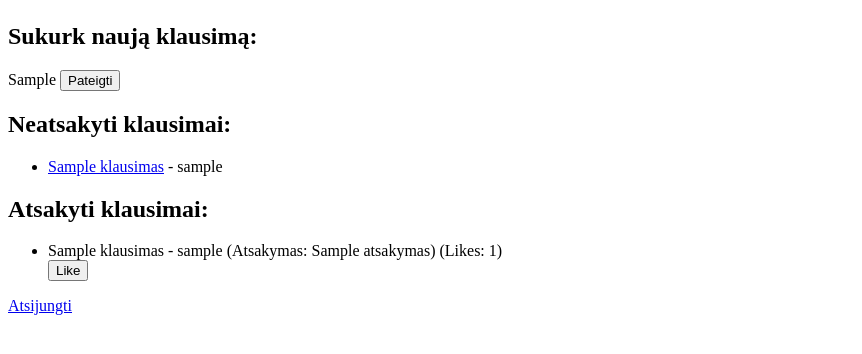
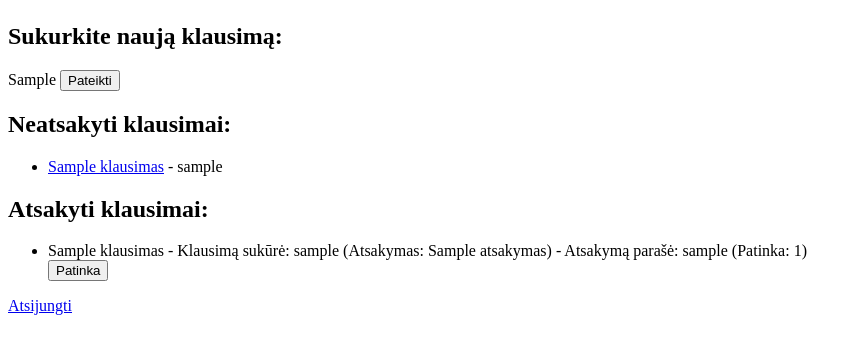
Before and after one commit to jonasjur/baigiamojo-uzduotis, a Django app: template accounts/templates/dashboard.html in a window 1280 px wide. Shown: the part 57-411 px from the top of the page, without its empty margins (0-862 px from the left). Run offline with Django 3.2, Linux system fonts and the light colour scheme; the template is opened without the code that fills it: most values are stand-ins (such as "Sample title", 1, 10 or a date in 2020).

Commit message:
rodo kuris vartotojas kuri klausima sukure ir atsake

```diff
--- a/accounts/forms.py
+++ b/accounts/forms.py
@@ -1,5 +1,4 @@
 from django import forms
-
 from accounts.models import NeatsakytasKlausimas
 
 
--- a/accounts/templates/dashboard.html
+++ b/accounts/templates/dashboard.html
@@ -1,45 +1,71 @@
 {% extends 'index.html' %}
+{% block content %}
 
-{% block content %}
     <h1>Sveiki, {{ user.username }}</h1>
+    <!-- Rodo pasveikinimo žinutę su prisijungusio vartotojo vardu -->
 
-    <h2>Sukurk naują klausimą:</h2>
+    <h2>Sukurkite naują klausimą:</h2>
+    <!-- Antraštė naujo klausimo formai sukurti -->
+
     <form method="post" action="{% url 'klausimo_ivedimo' %}">
+
         {% csrf_token %}
-        {{ forma.as_p }} {# Display the form fields #}
-        <button type="submit">Pateigti</button>
+        {{ forma.as_p }}
+        <!-- Atvaizduoja visus formos laukus ir etiketes -->
+        <button type="submit">Pateikti</button>
+        <!-- Mygtukas naujo klausimo sukūrimui -->
     </form>
 
     <h2>Neatsakyti klausimai:</h2>
+    <!-- Antraštė neatsakytų klausimų sąrašui -->
+
     <ul>
+        <!-- Pradedame neatsakytų klausimų sąrašo žymėjimą -->
         {% for klausimas in neatsakyti_klausimai %}
+            <!-- Ciklas per neatsakytų klausimų sąrašą -->
             <li>
                 <a href="{% url 'klausimo_atvaizdavimas' klausimas.id %}">{{ klausimas.klausimas }}</a>
+                <!-- Rodo nuorodą į klausimo peržiūros puslapį -->
                 <span class="author"> - {{ klausimas.vartotojas.username }}</span>
+                <!-- Rodo klausimo autoriaus vardą -->
             </li>
         {% endfor %}
     </ul>
 
     <h2>Atsakyti klausimai:</h2>
+    <!-- Antraštė atsakytiems klausimams sąrašui -->
+
     <ul>
+        <!-- Pradedame atsakytiems klausimams sąrašo žymėjimą -->
         {% for klausimas in atsakyti_klausimai %}
+            <!-- Ciklas per atsakytiems klausimams sąrašą -->
             <li>
                 {{ klausimas.klausimas }}
-                <span class="author"> - {{ klausimas.vartotojas.username }}</span>
+                <!-- Rodo klausimo tekstą -->
+                <span class="author"> - Klausimą sukūrė: {{ klausimas.vartotojas.username }}</span>
+                <!-- Rodo klausimo autoriaus vardą -->
+
                 {% if klausimas.atsakymas %}
+                    <!-- Tikrina, ar yra atsakymas į klausimą -->
                     (Atsakymas: {{ klausimas.atsakymas }})
-
-                    (Likes: {{ klausimas.liked_by.count }})
+                    <!-- Rodo atsakymo tekstą -->
+                    <span class="answer-author"> - Atsakymą parašė: {{ klausimas.atsakymo_vartotojas.username }}</span>
+                    <!-- Rodo atsakymo autoriaus vardą -->
+                    (Patinka: {{ klausimas.liked_by.count }})
+                    <!-- Rodo patinkančių skaičių atsakymui -->
 
                     {% if request.user in klausimas.liked_by.all %}
+                        <!-- Tikrina, ar dabartinis vartotojas patiko atsakymą -->
                         <form method="post" action="{% url 'like_answer' klausimas.id %}">
                             {% csrf_token %}
-                            <button type="submit">Unlike</button>
+                            <button type="submit">Nepatinka</button>
+                            <!-- Mygtukas atšaukti patikimą atsakymą -->
                         </form>
                     {% else %}
                         <form method="post" action="{% url 'like_answer' klausimas.id %}">
                             {% csrf_token %}
-                            <button type="submit">Like</button>
+                            <button type="submit">Patinka</button>
+                            <!-- Mygtukas patikti atsakymą -->
                         </form>
                     {% endif %}
                 {% else %}
@@ -47,7 +73,8 @@
                         {% csrf_token %}
                         <label for="atsakymas">Atsakymas:</label>
                         <input type="text" id="atsakymas" name="atsakymas">
-                        <button type="submit">Pateigti atsakymą</button>
+                        <button type="submit">Pateikti atsakymą</button>
+                        <!-- Mygtukas pateikti atsakymą -->
                     </form>
                 {% endif %}
             </li>
```
Also changed, not shown: accounts/models.py (+4 -3 lines), accounts/views.py (+14 -14 lines), db.sqlite3.
